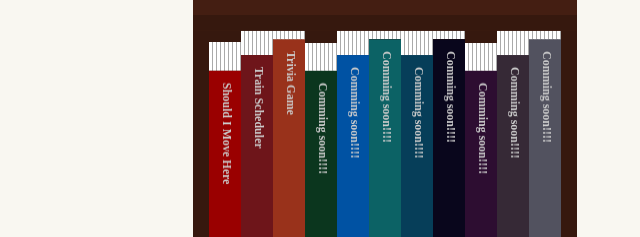
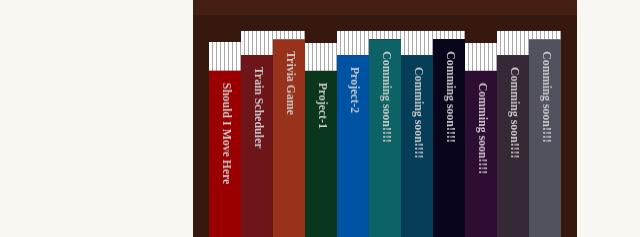
Before and after one commit to Mo01/Portfolio, a plain HTML site: page portfolio.html in a window 1280 px wide. Shown: the part 225-462 px from the top of the page, 255-895 px from the left. Drawn offline with nearby package versions, Linux system fonts and the light colour scheme.

Commit message:
added Project 1 & 2

```diff
--- a/portfolio.html
+++ b/portfolio.html
@@ -187,13 +187,13 @@
             <div class="back"></div>
             <div class="bottom"></div>
             <div class="front">
-              <div class="spine">Comming soon!!!!</div>
+              <div class="spine">Project-1</div>
             </div>
             <div class="left"></div>
-            <div class="right" data-title="Comming soon!!!!">
+            <div class="right" data-title="Project-1">
               <div class="cover"></div>
               <div class="contents">
-                <h1>Comming soon!!!!</h1>
+                <a href="https://mo01.github.io/Project-1/" target="_blank">Click me!!</a>
 
               </div>
             </div>
@@ -205,13 +205,13 @@
             <div class="back"></div>
             <div class="bottom"></div>
             <div class="front">
-              <div class="spine">Comming soon!!!!</div>
+              <div class="spine">Project-2</div>
             </div>
             <div class="left"></div>
-            <div class="right" data-title="Comming soon!!!!">
+            <div class="right" data-title="Project-2">
               <div class="cover"></div>
               <div class="contents">
-                <h1>Comming soon!!!!</h1>
+                <a href="https://serene-savannah-68206.herokuapp.com/" target="_blank">Click me!!</a>
 
               </div>
             </div>
```
